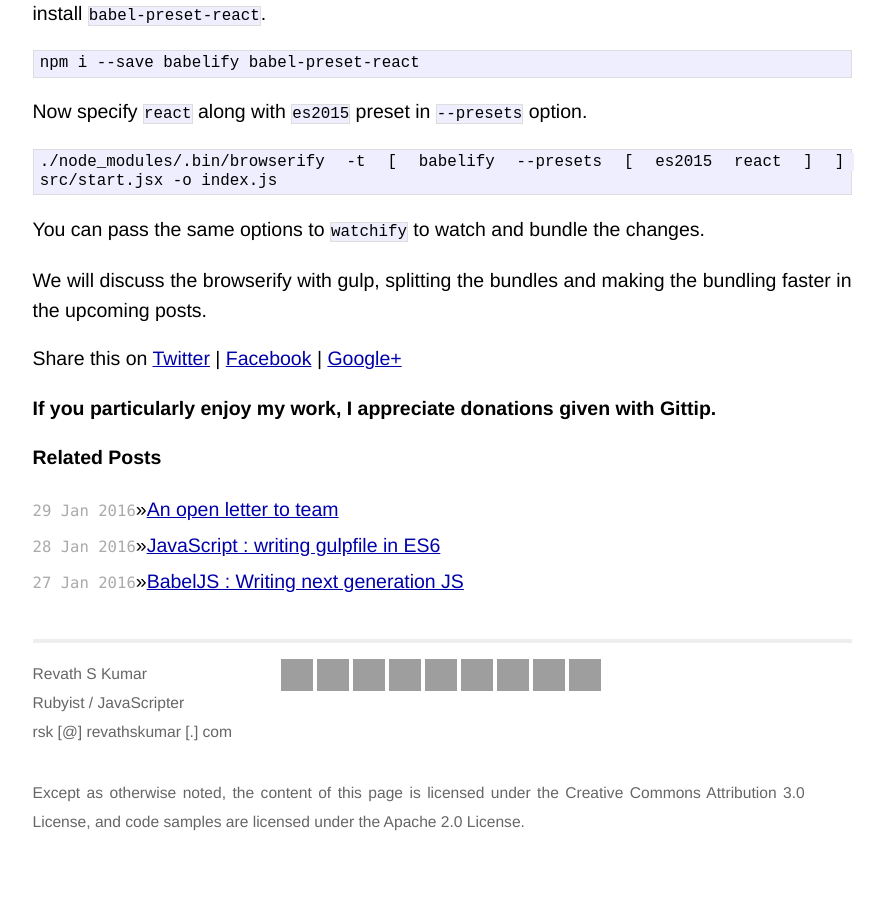
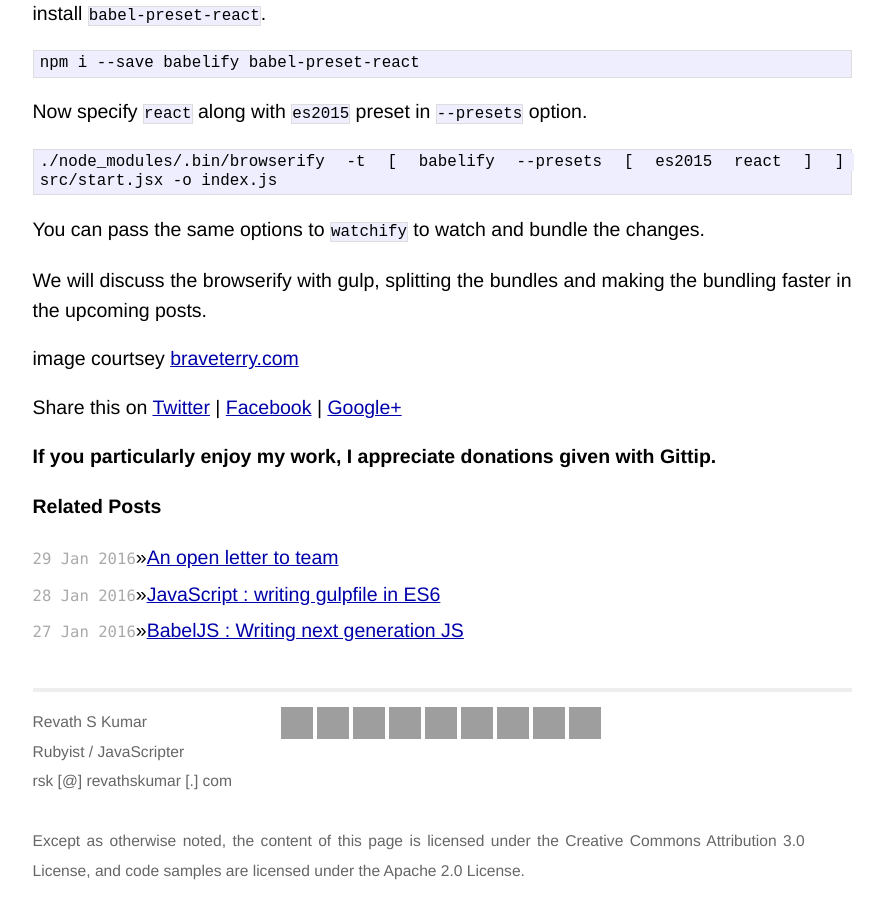
Before and after one commit to revathskumar/blog.revathskumar.com, a Jekyll site: the page built from _posts/2016-01-30-browserify.md, in a window 1280 px wide and 900 px high, scrolled down 1976 px, cut to the strip 0-900 px from the top of the window. Shown: the whole strip, without its empty margins (198-1083 px from the left). Built offline with Jekyll 4.4.1, drawn with Linux system fonts in a browser that asks for light colours; before the commit the page ends 2828 px from its top, so only the background shows below that; grey boxes are pictures that could not be loaded.

Commit message:
Adding image courtesy

```diff
--- a/_posts/2016-01-30-browserify.md
+++ b/_posts/2016-01-30-browserify.md
@@ -107,3 +107,5 @@ Now specify `react` along with `es2015` preset in `--presets` option.
 You can pass the same options to `watchify` to watch and bundle the changes.
 
 We will discuss the browserify with gulp, splitting the bundles and making the bundling faster in the upcoming posts.
+
+image courtsey [braveterry.com](http://www.braveterry.com)
```
